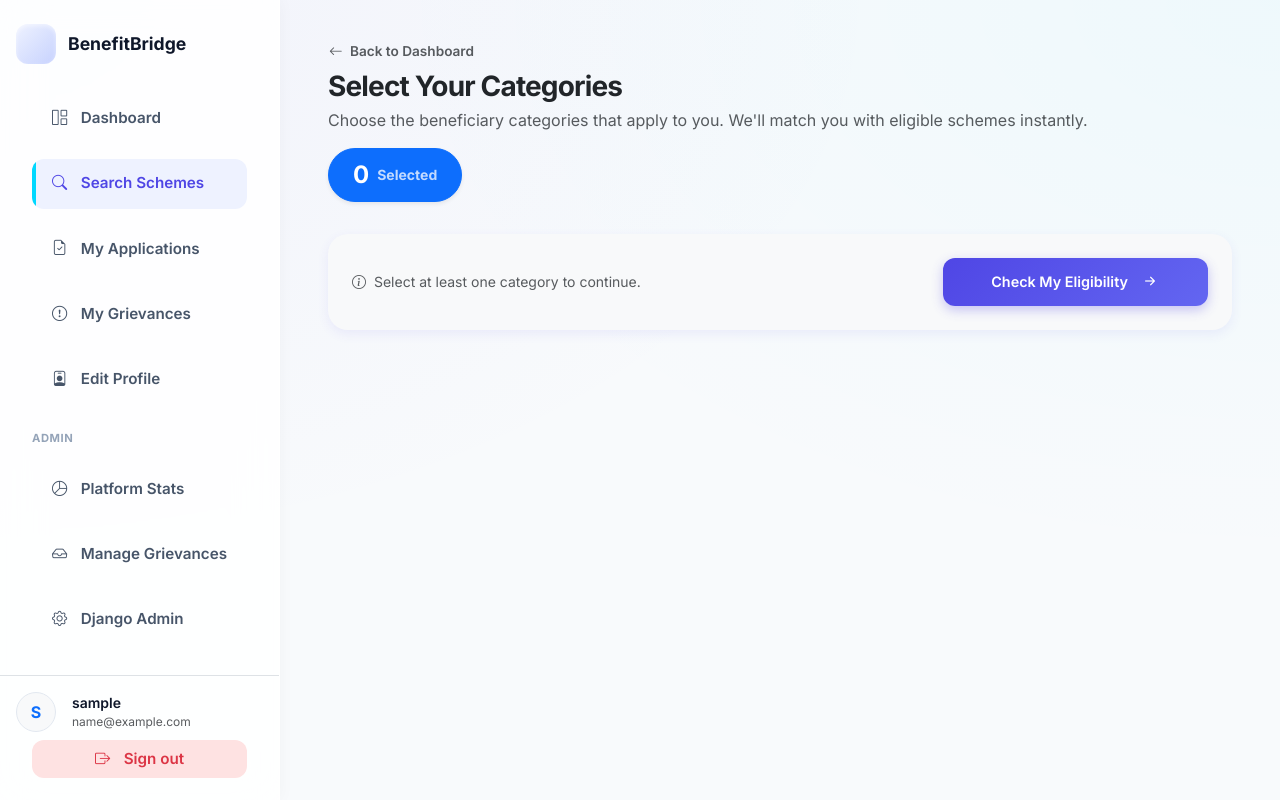
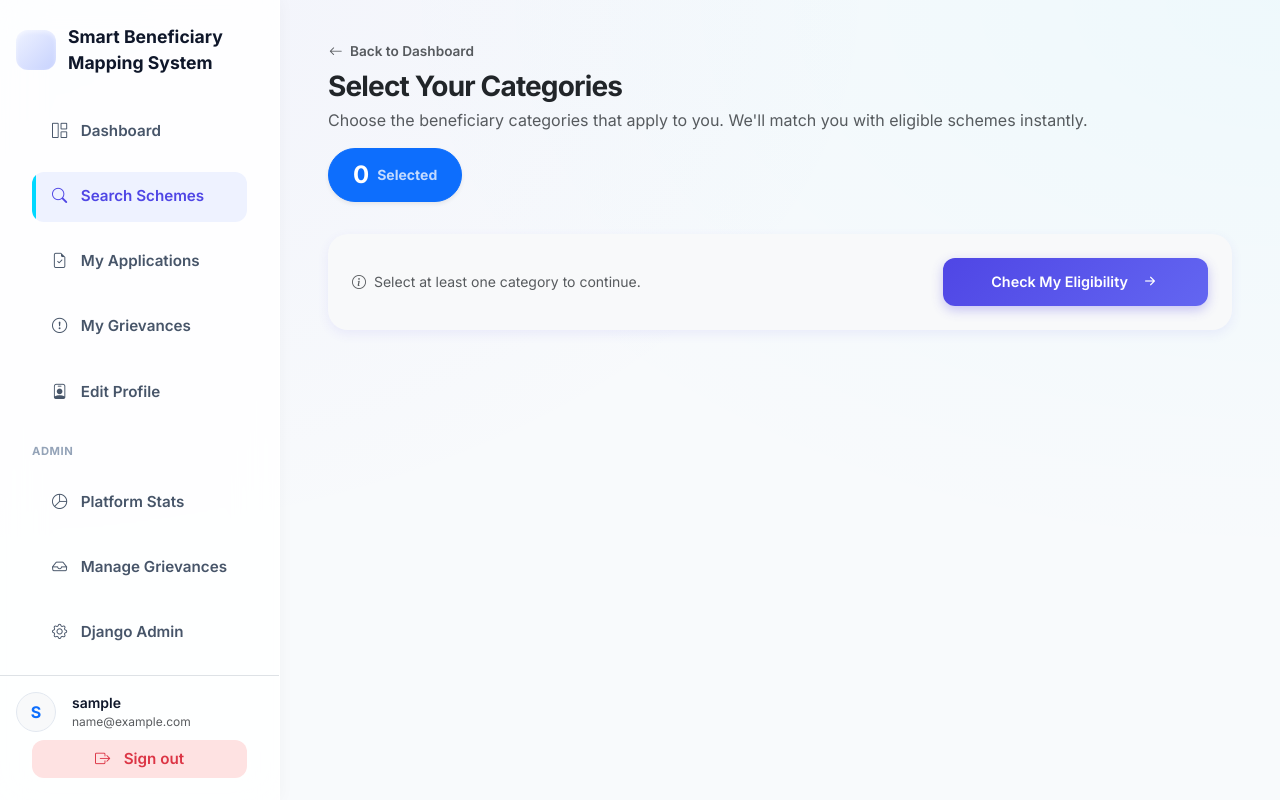
Before and after one commit to vip-sk07/Smart-Beneficiary-Mapping-System, a Django app: page /categories/ in a window 1280 px wide. Run offline with Django 5.2, Linux system fonts and the light colour scheme; the visitor is signed in with stand-in values (Sample User, id 1); data that the repository does not hold is empty.

Commit message:
Rename project to Smart Beneficiary Mapping System and change Access Dashboard to Go to Dashboard

```diff
--- a/beneficiary_system/settings.py
+++ b/beneficiary_system/settings.py
@@ -176,7 +176,7 @@ EMAIL_PORT          = 587
 EMAIL_USE_TLS       = True
 EMAIL_HOST_USER     = os.environ.get('EMAIL_HOST_USER', '')
 EMAIL_HOST_PASSWORD = os.environ.get('EMAIL_HOST_PASSWORD', '')
-DEFAULT_FROM_EMAIL  = f"BenefitBridge <{os.environ.get('EMAIL_HOST_USER', 'noreply@benefitbridge.in')}>"
+DEFAULT_FROM_EMAIL  = f"Smart Beneficiary Mapping System <{os.environ.get('EMAIL_HOST_USER', 'noreply@benefitbridge.in')}>"
 
 # ── django-allauth ─────────────────────────────────────────────────────────
 ACCOUNT_LOGIN_METHODS             = {'email'}
--- a/core/views.py
+++ b/core/views.py
@@ -92,7 +92,7 @@ class UserRegistrationView(CreateView):
         password = form.cleaned_data.get('password')
 
         if _is_via_google(self.request):
-            messages.success(self.request, 'Profile completed! Welcome to BenefitBridge.')
+            messages.success(self.request, 'Profile completed! Welcome to Smart Beneficiary Mapping System.')
             return redirect('dashboard')
 
         django_user, _ = User.objects.get_or_create(
@@ -105,7 +105,7 @@ class UserRegistrationView(CreateView):
 
         login(self.request, django_user,
               backend='django.contrib.auth.backends.ModelBackend')
-        messages.success(self.request, 'Account created! Welcome to BenefitBridge.')
+        messages.success(self.request, 'Account created! Welcome to Smart Beneficiary Mapping System.')
         return redirect('dashboard')
 
 
@@ -673,11 +673,11 @@ def forgot_password(request):
         request.session['otp_attempts'] = 0
 
         send_mail(
-            subject='BenefitBridge — Password Reset OTP',
+            subject='Smart Beneficiary Mapping System — Password Reset OTP',
             message=(
-                f"Hello,\n\nYour OTP to reset your BenefitBridge password is:\n\n"
+                f"Hello,\n\nYour OTP to reset your Smart Beneficiary Mapping System password is:\n\n"
                 f"    {otp}\n\nThis code expires in 10 minutes. Do not share it.\n\n"
-                f"If you didn't request this, ignore this email.\n\n— BenefitBridge Team"
+                f"If you didn't request this, ignore this email.\n\n— Smart Beneficiary Mapping System Team"
             ),
             from_email=getattr(settings, 'DEFAULT_FROM_EMAIL', 'no-reply@benefitbridge.in'),
             recipient_list=[email],
@@ -860,14 +860,14 @@ def resolve_grievance(request, grv_id):
             if user_email:
                 scheme_name = grv.scheme.scheme_name if grv.scheme else 'General'
                 send_mail(
-                    subject=f'BenefitBridge — Grievance GRV-{grv_id} Resolved',
+                    subject=f'Smart Beneficiary Mapping System — Grievance GRV-{grv_id} Resolved',
                     message=(
                         f"Dear {grv.user.name},\n\n"
                         f"Your grievance (GRV-{grv_id}) related to '{scheme_name}' "
                         f"has been resolved.\n\n"
                         f"Admin Remark: {grv.admin_remark or 'No additional remarks.'}\n\n"
-                        f"Thank you for reaching out to BenefitBridge.\n\n"
-                        f"\u2014 BenefitBridge Team"
+                        f"Thank you for reaching out to Smart Beneficiary Mapping System.\n\n"
+                        f"\u2014 Smart Beneficiary Mapping System Team"
                     ),
                     from_email=getattr(settings, 'DEFAULT_FROM_EMAIL', 'no-reply@benefitbridge.in'),
                     recipient_list=[user_email],
--- a/templates/admin_grievances.html
+++ b/templates/admin_grievances.html
@@ -1,7 +1,7 @@
 {% extends "base.html" %}
 {% load static %}
 
-{% block title %}Manage Grievances — BenefitBridge Admin{% endblock %}
+{% block title %}Manage Grievances — Smart Beneficiary Mapping System Admin{% endblock %}
 
 {% block content %}
 <div class="mb-4">
--- a/templates/admin_stats.html
+++ b/templates/admin_stats.html
@@ -1,7 +1,7 @@
 {% extends "base.html" %}
 {% load static %}
 
-{% block title %}Admin Stats — BenefitBridge{% endblock %}
+{% block title %}Admin Stats — Smart Beneficiary Mapping System{% endblock %}
 
 {% block content %}
 <div class="mb-4">
--- a/templates/base.html
+++ b/templates/base.html
@@ -4,7 +4,7 @@
 <head>
     <meta charset="UTF-8">
     <meta name="viewport" content="width=device-width, initial-scale=1.0">
-    <title>{% block title %}Dashboard — BenefitBridge{% endblock %}</title>
+    <title>{% block title %}Dashboard — Smart Beneficiary Mapping System{% endblock %}</title>
 
     <!-- Google Fonts: Inter -->
     <link rel="preconnect" href="https://fonts.googleapis.com">
@@ -29,7 +29,7 @@
             <div class="bb-stat-icon primary" style="width:32px; height:32px; border-radius:6px;">
                 <i class="bi bi-bridge" style="font-size: 1.1rem;"></i>
             </div>
-            BenefitBridge
+            Smart Beneficiary Mapping System
         </a>
         <button id="bb-sidebar-toggle" class="bb-btn" style="padding: 0.5rem; color: var(--text-main); background: transparent; box-shadow: none;">
             <i class="bi bi-list fs-4"></i>
@@ -44,7 +44,7 @@
                 <div class="bb-stat-icon primary" style="width: 40px; height: 40px;">
                     <i class="bi bi-bridge"></i>
                 </div>
-                BenefitBridge
+                Smart Beneficiary Mapping System
             </a>
 
             <!-- Navigation Links -->
--- a/templates/categories.html
+++ b/templates/categories.html
@@ -1,7 +1,7 @@
 {% extends "base.html" %}
 {% load static %}
 
-{% block title %}Search Categories — BenefitBridge{% endblock %}
+{% block title %}Search Categories — Smart Beneficiary Mapping System{% endblock %}
 
 {% block content %}
 <div class="d-flex align-items-center justify-content-between mb-4 flex-wrap gap-3">
--- a/templates/change_password.html
+++ b/templates/change_password.html
@@ -1,7 +1,7 @@
 {% extends "base.html" %}
 {% load static %}
 
-{% block title %}Change Password | BenefitBridge{% endblock %}
+{% block title %}Change Password | Smart Beneficiary Mapping System{% endblock %}
 
 {% block content %}
 <div class="row justify-content-center">
--- a/templates/edit_profile.html
+++ b/templates/edit_profile.html
@@ -1,7 +1,7 @@
 {% extends "base.html" %}
 {% load static %}
 
-{% block title %}Edit Profile — BenefitBridge{% endblock %}
+{% block title %}Edit Profile — Smart Beneficiary Mapping System{% endblock %}
 
 {% block content %}
 <div class="row justify-content-center">
--- a/templates/forgot_password.html
+++ b/templates/forgot_password.html
@@ -3,7 +3,7 @@
 <head>
     <meta charset="UTF-8">
     <meta name="viewport" content="width=device-width, initial-scale=1.0">
-    <title>Forgot Password — BenefitBridge</title>
+    <title>Forgot Password — Smart Beneficiary Mapping System</title>
 
     <!-- Google Fonts -->
     <link rel="preconnect" href="https://fonts.googleapis.com">
@@ -210,7 +210,7 @@
 <div class="auth-card">
     <div class="auth-logo">
         <div class="logo-icon"><i class="bi bi-bank2"></i></div>
-        <span>BenefitBridge</span>
+        <span>Smart Beneficiary Mapping System</span>
     </div>
 
     <!-- Step progress: 1 of 3 -->
--- a/templates/grievance_form.html
+++ b/templates/grievance_form.html
@@ -1,7 +1,7 @@
 {% extends "base.html" %}
 {% load static %}
 
-{% block title %}Submit Grievance — BenefitBridge{% endblock %}
+{% block title %}Submit Grievance — Smart Beneficiary Mapping System{% endblock %}
 
 {% block content %}
 <div class="row justify-content-center">
@@ -20,7 +20,7 @@
         <div class="bb-card bg-warning bg-opacity-10 border-warning border-opacity-50 d-flex gap-3 align-items-start mb-4">
             <i class="bi bi-info-circle-fill text-warning mt-1"></i>
             <div class="small fw-semibold text-dark text-opacity-75">
-                Grievances are reviewed by the BenefitBridge team. For issues with the government portal directly, contact the scheme's official helpline.
+                Grievances are reviewed by the Smart Beneficiary Mapping System team. For issues with the government portal directly, contact the scheme's official helpline.
             </div>
         </div>
 
--- a/templates/home.html
+++ b/templates/home.html
@@ -3,7 +3,7 @@
 <head>
     <meta charset="UTF-8">
     <meta name="viewport" content="width=device-width, initial-scale=1.0">
-    <title>BenefitBridge | Smart Government Scheme Discovery</title>
+    <title>Smart Beneficiary Mapping System | Smart Government Scheme Discovery</title>
 
     <!-- Google Fonts -->
     <link rel="preconnect" href="https://fonts.googleapis.com">
@@ -203,7 +203,7 @@
         <div class="container d-flex align-items-center justify-content-between">
             <a href="{% url 'home' %}" class="nav-logo">
                 <div class="logo-icon"><i class="bi bi-bank2"></i></div>
-                <span>BenefitBridge</span>
+                <span>Smart Beneficiary Mapping System</span>
             </a>
             <div class="d-flex gap-3 align-items-center">
                 <a href="{% url 'login' %}" class="text-decoration-none fw-semibold text-dark hover-primary d-none d-sm-block">Sign In</a>
@@ -233,7 +233,7 @@
                         Check My Eligibility <i class="bi bi-arrow-right ms-2 fs-5"></i>
                     </a>
                     <a href="{% url 'login' %}" class="bb-btn bb-btn-secondary px-4 py-3 rounded-pill fs-6 bg-white">
-                        Access Dashboard
+                        Go to Dashboard
                     </a>
                 </div>
 
--- a/templates/login.html
+++ b/templates/login.html
@@ -3,7 +3,7 @@
 <head>
     <meta charset="UTF-8">
     <meta name="viewport" content="width=device-width, initial-scale=1.0">
-    <title>Sign In — BenefitBridge</title>
+    <title>Sign In — Smart Beneficiary Mapping System</title>
 
     <!-- Google Fonts -->
     <link rel="preconnect" href="https://fonts.googleapis.com">
@@ -241,7 +241,7 @@
 <div class="auth-card">
     <div class="auth-logo">
         <div class="logo-icon"><i class="bi bi-bank2"></i></div>
-        <span>BenefitBridge</span>
+        <span>Smart Beneficiary Mapping System</span>
     </div>
 
     <h1 class="auth-title">Welcome back 👋</h1>
--- a/templates/my_applications.html
+++ b/templates/my_applications.html
@@ -1,7 +1,7 @@
 {% extends "base.html" %}
 {% load static %}
 
-{% block title %}My Applications — BenefitBridge{% endblock %}
+{% block title %}My Applications — Smart Beneficiary Mapping System{% endblock %}
 
 {% block content %}
 <div class="mb-4 d-flex align-items-center justify-content-between flex-wrap gap-2">
--- a/templates/my_grievances.html
+++ b/templates/my_grievances.html
@@ -1,7 +1,7 @@
 {% extends "base.html" %}
 {% load static %}
 
-{% block title %}My Grievances — BenefitBridge{% endblock %}
+{% block title %}My Grievances — Smart Beneficiary Mapping System{% endblock %}
 
 {% block content %}
 <div class="mb-4 d-flex align-items-center justify-content-between flex-wrap gap-3">
--- a/templates/nlp_finder.html
+++ b/templates/nlp_finder.html
@@ -1,7 +1,7 @@
 {% extends "base.html" %}
 {% load static %}
 
-{% block title %}AI Scheme Finder — BenefitBridge{% endblock %}
+{% block title %}AI Scheme Finder — Smart Beneficiary Mapping System{% endblock %}
 
 {% block content %}
 <div class="row justify-content-center">
--- a/templates/register.html
+++ b/templates/register.html
@@ -3,7 +3,7 @@
 <head>
     <meta charset="UTF-8">
     <meta name="viewport" content="width=device-width, initial-scale=1.0">
-    <title>Create Profile — BenefitBridge</title>
+    <title>Create Profile — Smart Beneficiary Mapping System</title>
 
     <!-- Google Fonts -->
     <link rel="preconnect" href="https://fonts.googleapis.com">
@@ -163,7 +163,7 @@
         <div class="top-nav">
             <a href="{% url 'home' %}" class="auth-logo">
                 <div class="logo-icon"><i class="bi bi-bank2"></i></div>
-                BenefitBridge
+                Smart Beneficiary Mapping System
             </a>
             <a href="{% url 'home' %}" class="back-link"><i class="bi bi-arrow-left"></i> Home</a>
         </div>
--- a/templates/reset_password.html
+++ b/templates/reset_password.html
@@ -3,7 +3,7 @@
 <head>
     <meta charset="UTF-8">
     <meta name="viewport" content="width=device-width, initial-scale=1.0">
-    <title>Reset Password — BenefitBridge</title>
+    <title>Reset Password — Smart Beneficiary Mapping System</title>
 
     <!-- Google Fonts -->
     <link rel="preconnect" href="https://fonts.googleapis.com">
@@ -186,7 +186,7 @@
 <div class="auth-card">
     <div class="auth-logo">
         <div class="logo-icon"><i class="bi bi-bank2"></i></div>
-        <span>BenefitBridge</span>
+        <span>Smart Beneficiary Mapping System</span>
     </div>
 
     <!-- Step progress: 3 of 3 -->
--- a/templates/verify_otp.html
+++ b/templates/verify_otp.html
@@ -3,7 +3,7 @@
 <head>
     <meta charset="UTF-8">
     <meta name="viewport" content="width=device-width, initial-scale=1.0">
-    <title>Verify OTP — BenefitBridge</title>
+    <title>Verify OTP — Smart Beneficiary Mapping System</title>
 
     <!-- Google Fonts -->
     <link rel="preconnect" href="https://fonts.googleapis.com">
@@ -253,7 +253,7 @@
 <div class="auth-card">
     <div class="auth-logo">
         <div class="logo-icon"><i class="bi bi-bank2"></i></div>
-        <span>BenefitBridge</span>
+        <span>Smart Beneficiary Mapping System</span>
     </div>
 
     <!-- Step progress: 2 of 3 -->
```
Also changed, not shown: templates/scheme_apply_guide.html (+4 -4 lines).
